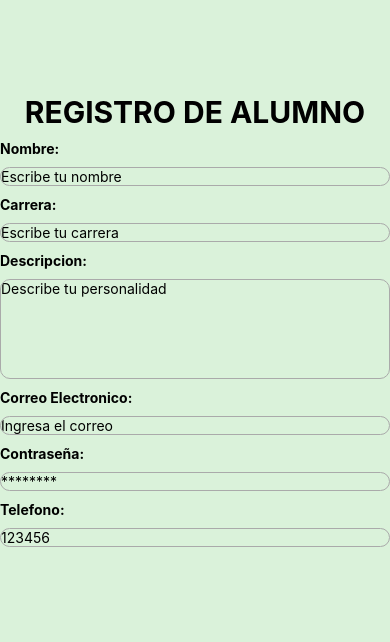
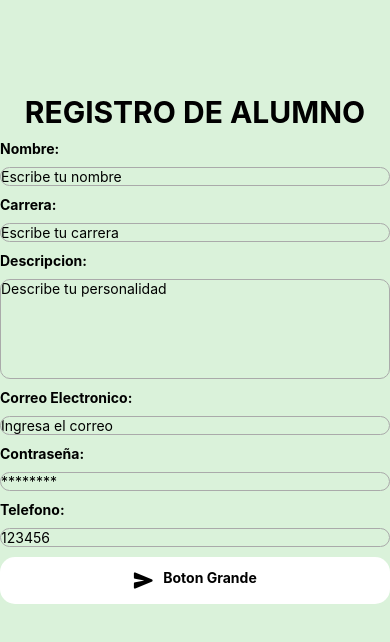
Before and after one commit to Anakimberly/PROYECTOEXPO, a React Native app: screen / in a window 390 px wide. Shown: the top 642 px of the page. Built offline with nearby package versions, Linux system fonts and the light colour scheme.

Commit message:
se le agrego el boton a el formulario

```diff
--- a/src/pages/Formulario.js
+++ b/src/pages/Formulario.js
@@ -1,5 +1,5 @@
-import { Platform, StatusBar, StyleSheet,SafeAreaView, Text,TextInput } from "react-native" ;
-
+import { Platform, StatusBar, StyleSheet,SafeAreaView, Text,TextInput,TouchableOpacity } from "react-native" ;
+import { FontAwesome, MaterialIcons, Ionicons } from '@expo/vector-icons';
 export const Formulario = () => {
   return (
    <SafeAreaView style={ style.mainS}>
@@ -16,6 +16,11 @@ export const Formulario = () => {
 <TextInput style ={style.input} placeholder="********" secureTextEntry/>
  <Text style ={style.label}>Telefono:</Text>
 <TextInput style ={style.input} placeholder="123456"  keyboardType="numeric"/>
+ {/* Boton grande con Icono*/}
+        <TouchableOpacity style={style.botonConIcono}>
+        <Ionicons name="send" size={20} color={'#000000ff'} style = {style.iconoIzquierda}/>
+        <Text style={style.textoBoton}>Boton Grande</Text>
+        </TouchableOpacity>
     </SafeAreaView>
 
   )
@@ -50,5 +55,23 @@ marginBottom:10
       textArea:{
         height:100,
         textAlignVertical:'top'
-      }
+      },
+       botonConIcono:{
+        backgroundColor: '#ffffffff',
+        marginTop:10,
+        flexDirection:'row',
+        alignContent:'center',
+        justifyContent:'center',
+        paddingVertical:12,
+        borderRadius:15
+    },
+    iconoIzquierda:{
+        marginRight:10
+    },
+
+    textoBoton:{
+        color: '#000000ff',
+        fontWeight: 'bold',
+        textAlign: 'center'
+    },
   })
```
